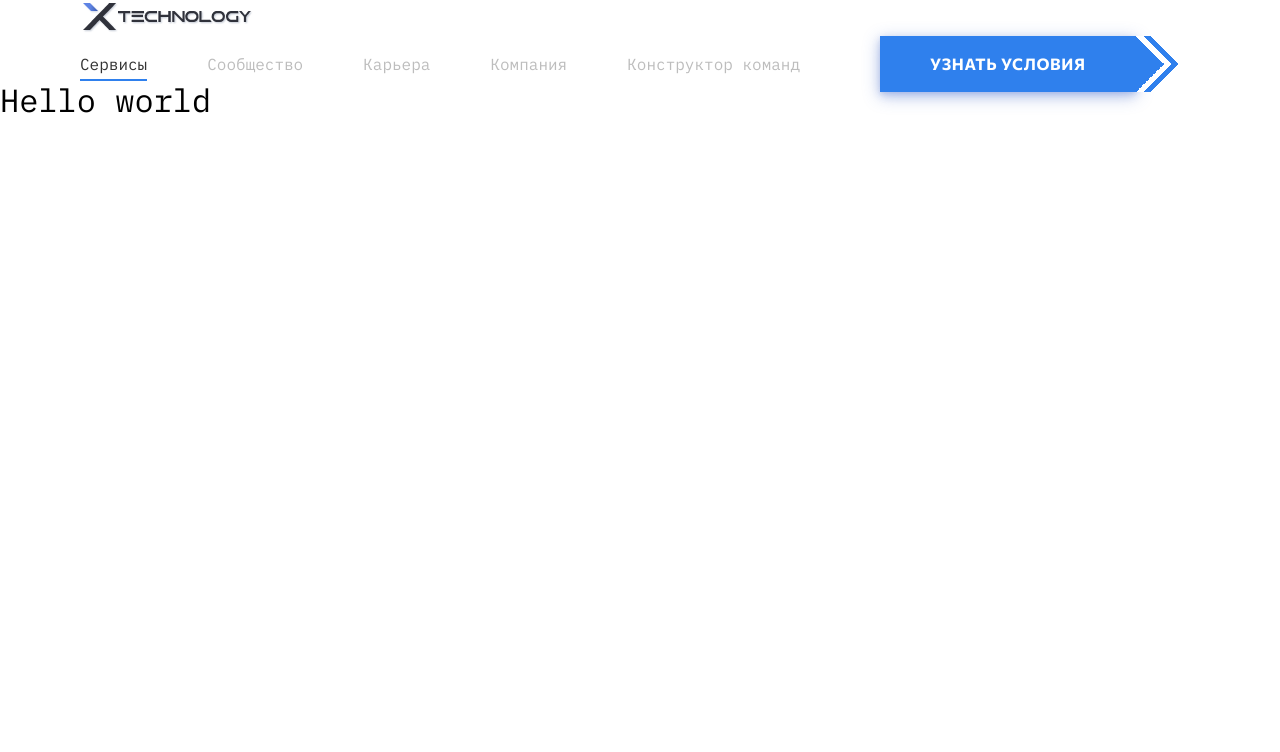
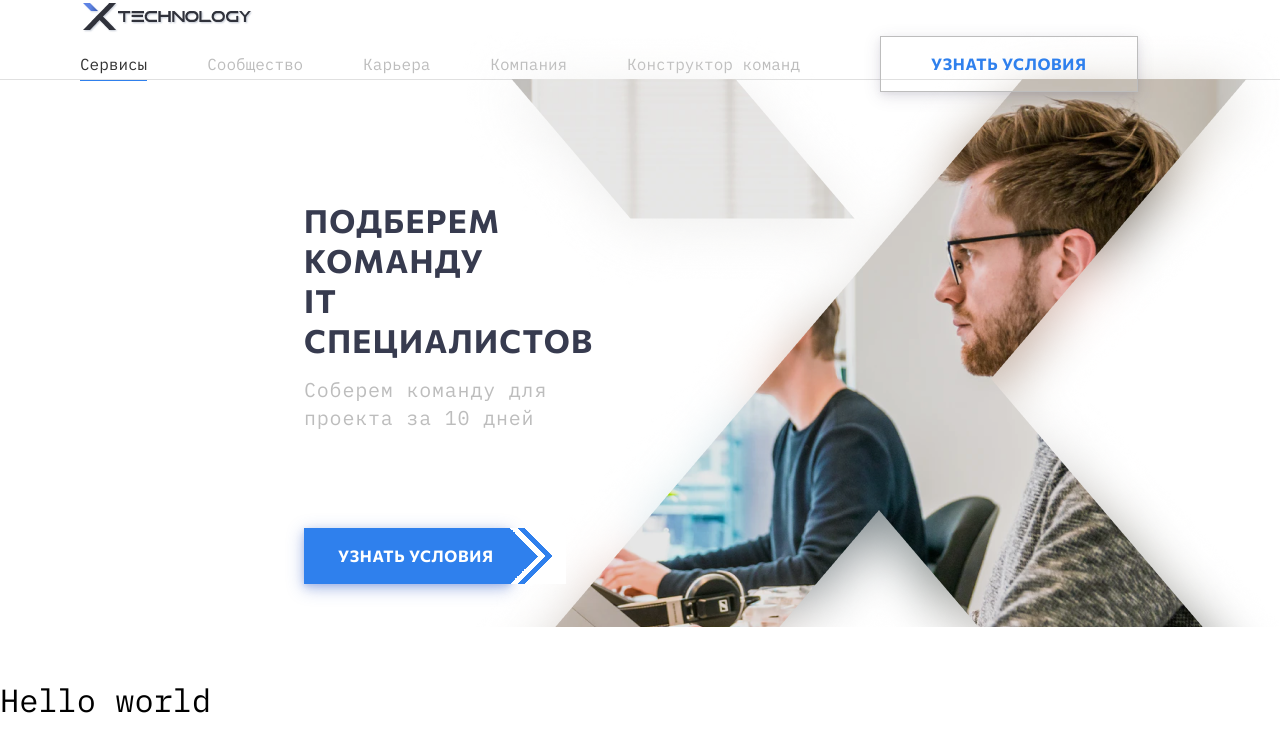
Before and after one commit to Bespalov-D-A/x-tech-form, a React (Create React App) app: page / in a window 1280 px wide. Shown: the top 752 px of the page. Built offline with nearby package versions, Linux system fonts and the light colour scheme.

Commit message:
Create content block in header

```diff
--- a/src/components/Header/Header.module.scss
+++ b/src/components/Header/Header.module.scss
@@ -1,5 +1,7 @@
 .header {
+	position: relative;
 	display: flex;
 	flex-flow: column wrap;
 	max-width: 1920px;
+	padding-left: 304px;
 }
--- a/src/components/Header/Header.tsx
+++ b/src/components/Header/Header.tsx
@@ -1,9 +1,12 @@
 import s from "./Header.module.scss";
 
 import { FC } from "react";
+import HeaderContent from "./HeaderContent/HeaderContent";
 
 const Header: FC = () => {
-  return <div className={s.header}></div>;
+  return <div className={s.header}>
+    <HeaderContent />
+  </div>;
 };
 
 export default Header;
--- /dev/null
+++ b/src/components/Header/HeaderContent/HeaderContent.module.scss
@@ -0,0 +1,55 @@
+@import "./../../../sass/index.scss";
+
+.header-content {
+	display: flex;
+	padding-right: 830px;
+}
+
+.content {
+	position: relative;
+	max-width: 630px;
+	width: 100%;
+}
+
+.wrap {
+	position: absolute;
+	left: 0;
+	bottom: 0;
+	top: 120px;
+}
+
+.wrap__title {
+	margin-bottom: 16px;
+	font-family: "Commissioner";
+	font-weight: 700;
+	letter-spacing: 0.04em;
+	font-feature-settings: "tnum" on, "lnum" on;
+	text-transform: uppercase;
+	color: $black;
+}
+
+.wrap__desc {
+	margin-bottom: 96px;
+	@include font-size($lg-text);
+	letter-spacing: 0.04em;
+	color: $gray4;
+}
+
+.img {
+	position: relative;
+	width: 1px;
+	height: 600px;
+	&:after {
+		content: "";
+		display: block;
+		position: absolute;
+		width: 830px;
+		height: 600px;
+		top: -53px;
+		left: 0;
+		bottom: 0;
+		right: 0;
+
+		background-image: url("./../../../img/x-header.png");
+	}
+}
--- /dev/null
+++ b/src/components/Header/HeaderContent/HeaderContent.tsx
@@ -0,0 +1,27 @@
+import { FC } from "react";
+import Btn from "../../common/Btn/Btn";
+import s from "./HeaderContent.module.scss";
+
+interface HeaderContentI {}
+
+const HeaderContent: FC<HeaderContentI> = () => {
+  return (
+    <div className={s["header-content"]}>
+      <div className={s.content}>
+        <div className={s.wrap}>
+          <h1 className={s["wrap__title"]}>
+            Подберем команду
+            <br /> IT специалистов
+          </h1>
+          <p className={s["wrap__desc"]}>
+            Соберем команду для проекта за 10 дней
+          </p>
+          <Btn arrow={true} title={"Узнать условия"} pLeft={34} pRight={16} />
+        </div>
+      </div>
+      <div className={s.img}></div>
+    </div>
+  );
+};
+
+export default HeaderContent;
--- a/src/components/MainMenu/MainMenu.module.scss
+++ b/src/components/MainMenu/MainMenu.module.scss
@@ -7,6 +7,7 @@
 	align-items: center;
 	height: 80px;
 	padding: 0 80px;
+	border-bottom: solid 1px $gray5;
 }
 
 .menu {
--- a/src/components/MainMenu/MainMenu.tsx
+++ b/src/components/MainMenu/MainMenu.tsx
@@ -28,7 +28,7 @@ const MainMenu: FC = () => {
             <NavLink to="/command-constructor">Конструктор команд</NavLink>
           </li>
         </ul>
-        <Btn arrow={true} title="Узнать условия" pRight={50} pLeft={50} primary={false} />
+        <Btn arrow={false} title="Узнать условия" pRight={50} pLeft={50} primary={false} />
       </div>
     </div>
   );
--- a/src/components/common/Btn/Btn.tsx
+++ b/src/components/common/Btn/Btn.tsx
@@ -5,8 +5,8 @@ interface BtnI {
 	title: string;
 	pLeft: number;
 	pRight: number;
-	primary: boolean;
-	arrow: boolean;
+	primary?: boolean;
+	arrow?: boolean;
 }
 
 const Btn: FC<BtnI> = (props) => {
--- a/src/sass/colors.scss
+++ b/src/sass/colors.scss
@@ -1,4 +1,4 @@
-$black: #373bf4;
+$black: #373b4f;
 $white: #f7f7f7;
 
 $gray1: #333333;
```
Also changed, not shown: src/img/x-header.png (added), 1 other file (tests, documents, lock files or other folders).
